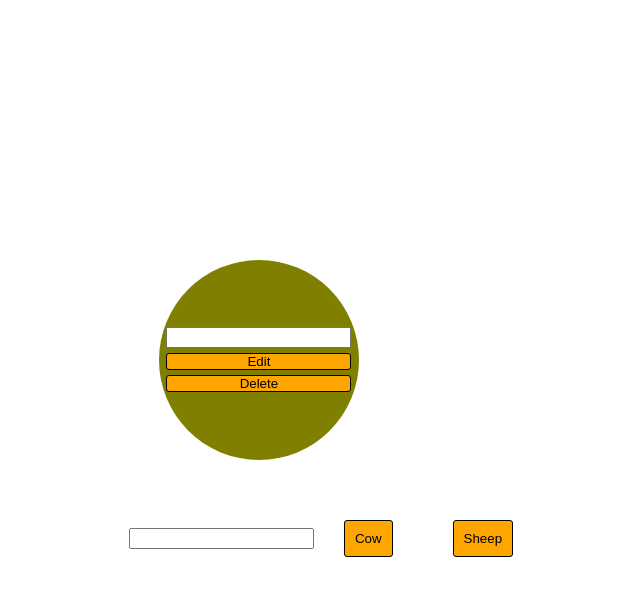
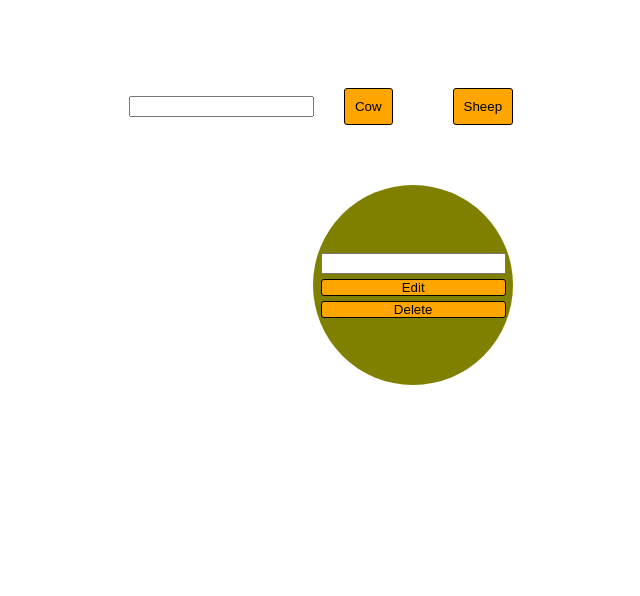
Before and after one commit to igoris12/react-corse, a React (Create React App) app: page / in a window 1280 px wide. Both pictures are taken after a click on the button "Cow". Shown: the top 596 px of the page, without its empty margins (304-944 px from the left). Built offline with nearby package versions, Linux system fonts and the light colour scheme.

Commit message:
type added

```diff
--- a/src/Componets/Animal.jsx
+++ b/src/Componets/Animal.jsx
@@ -21,6 +21,7 @@ export class Animal extends Component {
         style={{
           backgroundColor: this.props.color,
           borderRadius: this.props.animal == 'cow' ? '50%' : '5px',
+          float: this.props.type == 'right' ? 'right' : 'left',
         }}
       >
         <div>
--- a/src/Componets/App.jsx
+++ b/src/Componets/App.jsx
@@ -17,8 +17,20 @@ class App extends React.Component {
     });
   };
 
+  getType = () => {
+    if (Math.random() < 0.5) {
+      return 'right';
+    }
+    return 'left';
+  };
+
   addAnimal = (a) => {
-    const animal = { id: getId(), color: this.state.input, animal: a };
+    const animal = {
+      type: this.getType(),
+      id: getId(),
+      color: this.state.input,
+      animal: a,
+    };
     const animals = this.state.animals.slice();
     animals.push(animal);
     this.setState({
@@ -69,16 +81,6 @@ class App extends React.Component {
   render() {
     return (
       <>
-        {this.state.animals.map((a) => (
-          <Animal
-            id={a.id}
-            key={a.id}
-            color={a.color}
-            animal={a.animal}
-            delete={this.deleteAnimal}
-            editColor={this.editAnimal}
-          />
-        ))}
         <input
           type="text"
           value={this.state.input}
@@ -90,6 +92,19 @@ class App extends React.Component {
         <button className="but" onClick={() => this.addAnimal('sheep')}>
           Sheep
         </button>
+        <div className="animalContaoner">
+          {this.state.animals.map((a) => (
+            <Animal
+              id={a.id}
+              key={a.id}
+              color={a.color}
+              animal={a.animal}
+              type={a.type}
+              delete={this.deleteAnimal}
+              editColor={this.editAnimal}
+            />
+          ))}
+        </div>
       </>
     );
   }
--- a/src/index.scss
+++ b/src/index.scss
@@ -2,7 +2,6 @@ body {
   display: flex;
   justify-content: center;
   align-items: center;
-  height: 100vh;
 }
 
 .but {
```
